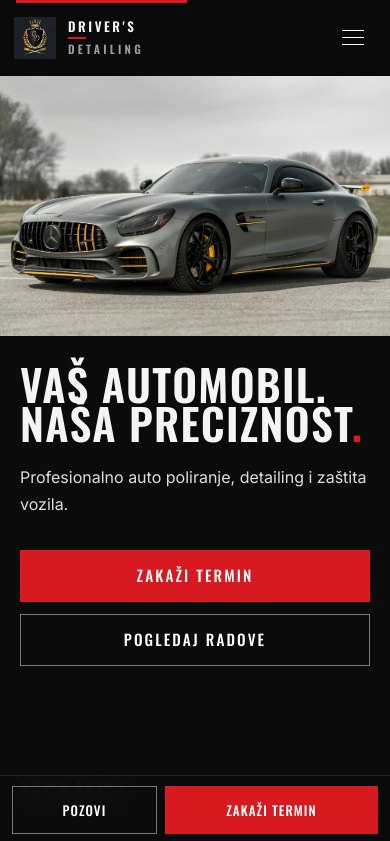
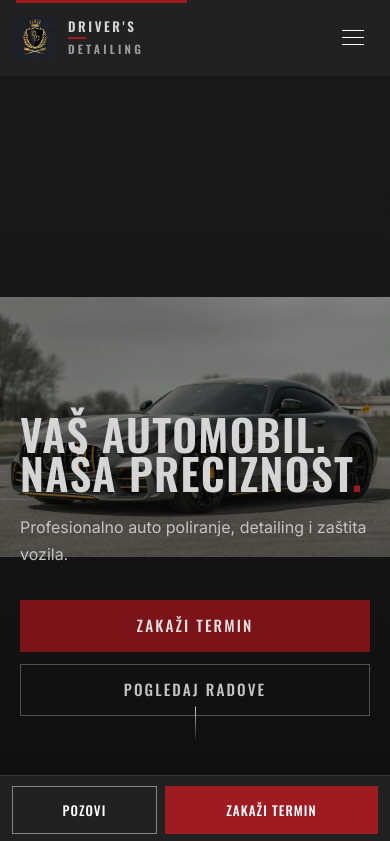
Before and after one commit to melanija-rgb/the-driverdetailing, a website: page index.html in a window 390 px wide. Shown: the top 841 px of the page. Drawn offline with nearby package versions, Linux system fonts and the light colour scheme.

Commit message:
Soften the site to dark gray and keep the small-screen hero and Audi A3 text easier to read.
Co-authored-by: Cursor <cursoragent@cursor.com>

```diff
--- a/css/styles.css
+++ b/css/styles.css
@@ -4,9 +4,9 @@
    ========================================================= */
 
 :root {
-  --bg: #0b0b0b;
-  --bg-raised: #121212;
-  --bg-card: #161616;
+  --bg: #2a2a2a;
+  --bg-raised: #323232;
+  --bg-card: #3a3a3a;
   --text: #f4f4f4;
   --text-soft: #a7a7a7;
   --metal: #9a9da1;
@@ -220,13 +220,13 @@ ul {
   justify-content: space-between;
   gap: 20px;
   padding: 0 28px;
-  background: rgba(11, 11, 11, 0.94);
+  background: rgba(42, 42, 42, 0.94);
   border-bottom: 1px solid transparent;
   transition: background 0.3s ease, border-color 0.3s ease;
 }
 
 .site-header.is-scrolled {
-  background: rgba(11, 11, 11, 0.96);
+  background: rgba(42, 42, 42, 0.96);
   border-bottom-color: var(--line);
 }
 
@@ -703,6 +703,10 @@ ul {
   margin-top: 12px;
   max-width: 72ch;
   color: var(--text-soft);
+}
+
+.project__text--short {
+  display: none;
 }
 
 .project__note {
@@ -1334,7 +1338,7 @@ body:has(.lightbox[open]) .mobile-bar {
   display: grid;
   place-items: center;
   border: 1px solid var(--line);
-  background: #0b0b0b;
+  background: var(--bg);
   color: #fff;
   opacity: 0;
   visibility: hidden;
@@ -1448,7 +1452,7 @@ body:has(.lightbox[open]) .to-top {
     justify-content: flex-start;
     gap: 6px;
     padding: 36px 32px 120px;
-    background: rgba(11, 11, 11, 0.98);
+    background: rgba(42, 42, 42, 0.98);
     opacity: 0;
     visibility: hidden;
     transform: translateY(8px);
@@ -1467,39 +1471,62 @@ body:has(.lightbox[open]) .to-top {
     color: #fff;
   }
 
-  .nav {
-    background: #0b0b0b;
-  }
-
   body.nav-open {
     overflow: hidden;
   }
 
-  .hero {
-    min-height: 0;
+  body,
+  .site-header,
+  .site-header.is-scrolled,
+  .nav,
+  .mobile-bar,
+  .to-top {
+    background: #212121;
+  }
+
+  .hero__bg {
+    inset: auto 0 16% 0;
+    width: 100%;
+    height: 54%;
+    object-fit: cover;
+    object-position: center center;
+  }
+
+  :root {
+    --text: #d5d5d5;
+    --red: #9e1b22;
+    --red-dark: #7c151b;
+  }
+
+  .hero__lead {
+    color: #c4c4c4;
+  }
+
+  .hero__actions .btn--primary {
+    background: #7a1419;
+    color: #e0e0e0;
+  }
+
+  .hero__actions .btn--primary:hover {
+    background: #641014;
+  }
+
+  .hero__actions .btn--ghost {
+    border-color: rgba(213, 213, 213, 0.32);
+    color: #c4c4c4;
+  }
+
+  .hero__overlay {
+    background: linear-gradient(180deg, rgba(11, 11, 11, 0.34) 0%, rgba(11, 11, 11, 0.5) 46%, rgba(11, 11, 11, 0.82) 100%);
+  }
+
+  #audi-a3 .project__text:not(.project__text--short),
+  #audi-a3 .project__list {
+    display: none;
+  }
+
+  #audi-a3 .project__text--short {
     display: block;
-    padding-top: var(--header-h);
-  }
-
-  .hero__bg {
-    position: relative;
-    inset: auto;
-    width: 100%;
-    height: auto;
-    object-fit: contain;
-    object-position: center;
-  }
-
-  .hero__overlay {
-    display: none;
-  }
-
-  .hero__content {
-    padding: 28px 0 40px;
-  }
-
-  .hero__scroll {
-    display: none;
   }
 
   .booking {
@@ -1522,6 +1549,14 @@ body:has(.lightbox[open]) .to-top {
 }
 
 @media (max-width: 700px) {
+  .hero__bg {
+    inset: auto 0 34% 0;
+    width: 100%;
+    height: auto;
+    object-fit: contain;
+    object-position: center center;
+  }
+
   .hero__actions {
     flex-direction: column;
   }
@@ -1531,7 +1566,7 @@ body:has(.lightbox[open]) .to-top {
   }
 
   .hero__content {
-    padding-bottom: 40px;
+    padding-bottom: 128px;
   }
 
   .hero__scroll {
@@ -1552,7 +1587,7 @@ body:has(.lightbox[open]) .to-top {
     grid-template-columns: 0.85fr 1.25fr;
     gap: 8px;
     padding: 10px 12px calc(10px + env(safe-area-inset-bottom));
-    background: rgba(11, 11, 11, 0.96);
+    background: #212121;
     border-top: 1px solid var(--line);
     backdrop-filter: blur(14px);
   }
--- a/index.html
+++ b/index.html
@@ -5,7 +5,7 @@
   <meta name="viewport" content="width=device-width, initial-scale=1">
   <title>Driver's Detailing | Profesionalni auto detailing u Banjoj Luci</title>
   <meta name="description" content="Profesionalno auto poliranje, detailing, dubinsko čišćenje i zaštita vozila u Banjoj Luci.">
-  <meta name="theme-color" content="#0B0B0B">
+  <meta name="theme-color" content="#2A2A2A">
   <meta property="og:type" content="website">
   <meta property="og:locale" content="sr_BA">
   <meta property="og:title" content="Driver's Detailing | Profesionalni auto detailing u Banjoj Luci">
@@ -309,11 +309,12 @@
             </div>
           </article>
 
-          <article class="project">
+          <article class="project" id="audi-a3">
             <h3 class="project__title">Audi A3</h3>
             <div class="project__block" data-cat="enterijer">
               <p class="project__kicker">Enterijer</p>
               <p class="project__text">Svijetli bež enterijer u očajnom stanju, za mnoge jako težak posao za uraditi. Za nas samo još jedan ponedjeljak. Auto restartovano na max, uradili sljedeće:</p>
+              <p class="project__text project__text--short">Svijetli bež enterijer u očajnom stanju, za mnoge jako težak posao za uraditi. Za nas samo još jedan ponedjeljak. Auto restartovano na max.</p>
               <ul class="project__list">
                 <li>čišćenje uvala/okvira/kedera vrata, gepeka</li>
                 <li>čišćenje krova/neba</li>
```
Also changed, not shown: admin.html (+1 -1 lines), hvala.html (+1 -1 lines).
